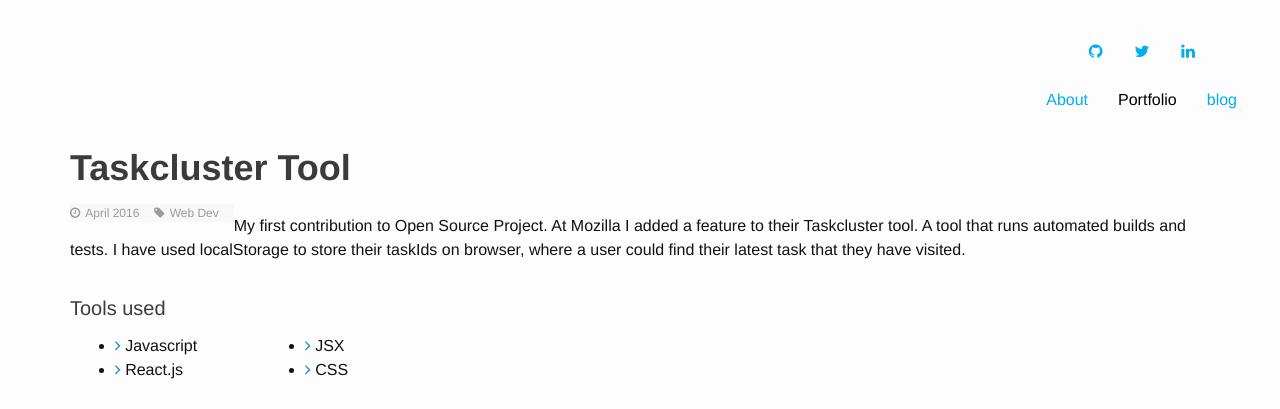
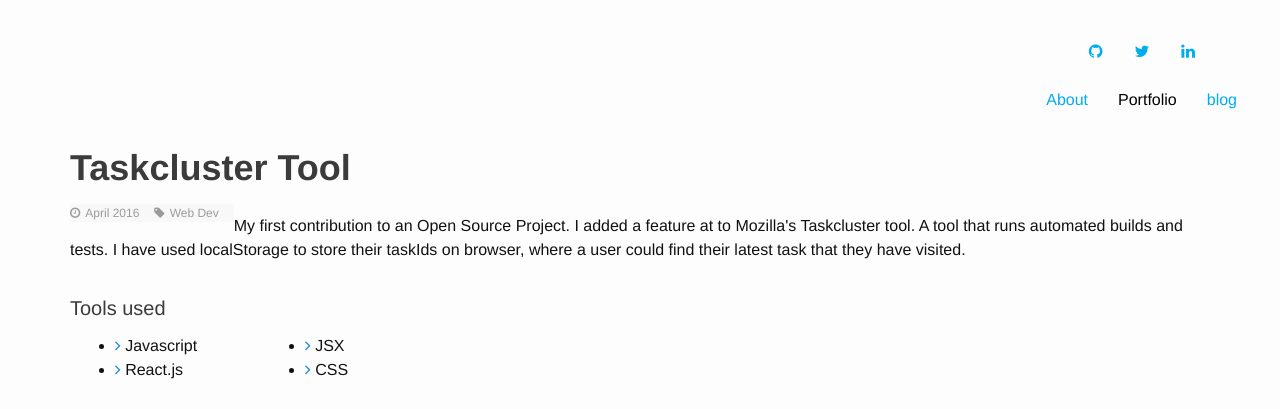
Before and after one commit to kristelteng/personal_site, a Jekyll site: the page built from portfolio/taskcluster.html, in a window 1280 px wide and 900 px high. Shown: the top 409 px of the window. Built offline with Jekyll 4.4.1, drawn with Linux system fonts in a browser that asks for light colours.

Commit message:
modify the description

```diff
--- a/portfolio/taskcluster.html
+++ b/portfolio/taskcluster.html
@@ -18,7 +18,7 @@
                         <li class="subsection-icon"><i class="fa fa-tag subsection"></i>Web Dev</li>
                     </ul>
                 </div>
-                <p class="project-description">My first contribution to Open Source Project. At Mozilla I added a feature to their Taskcluster tool. A tool that runs automated builds and tests. I have used localStorage to store their taskIds on browser, where a user could find their latest task that they have visited. </p>
+                <p class="project-description">My first contribution to an Open Source Project. I added a feature at to Mozilla's Taskcluster tool. A tool that runs automated builds and tests. I have used localStorage to store their taskIds on browser, where a user could find their latest task that they have visited. </p>
 
                 <h3 class="project-title">Tools used</h3>
                 <div class="col-xs-3 col-sm-2">
```
